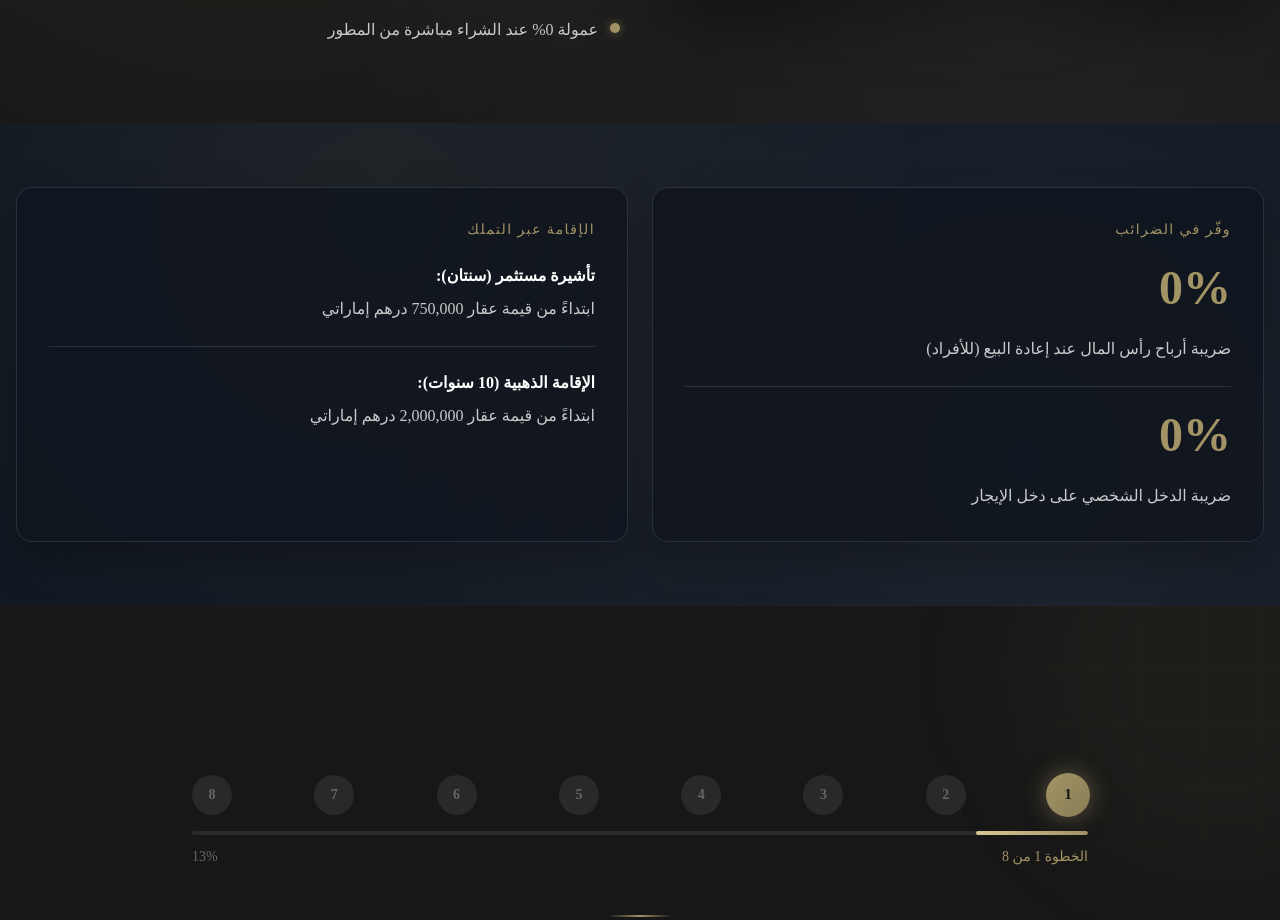
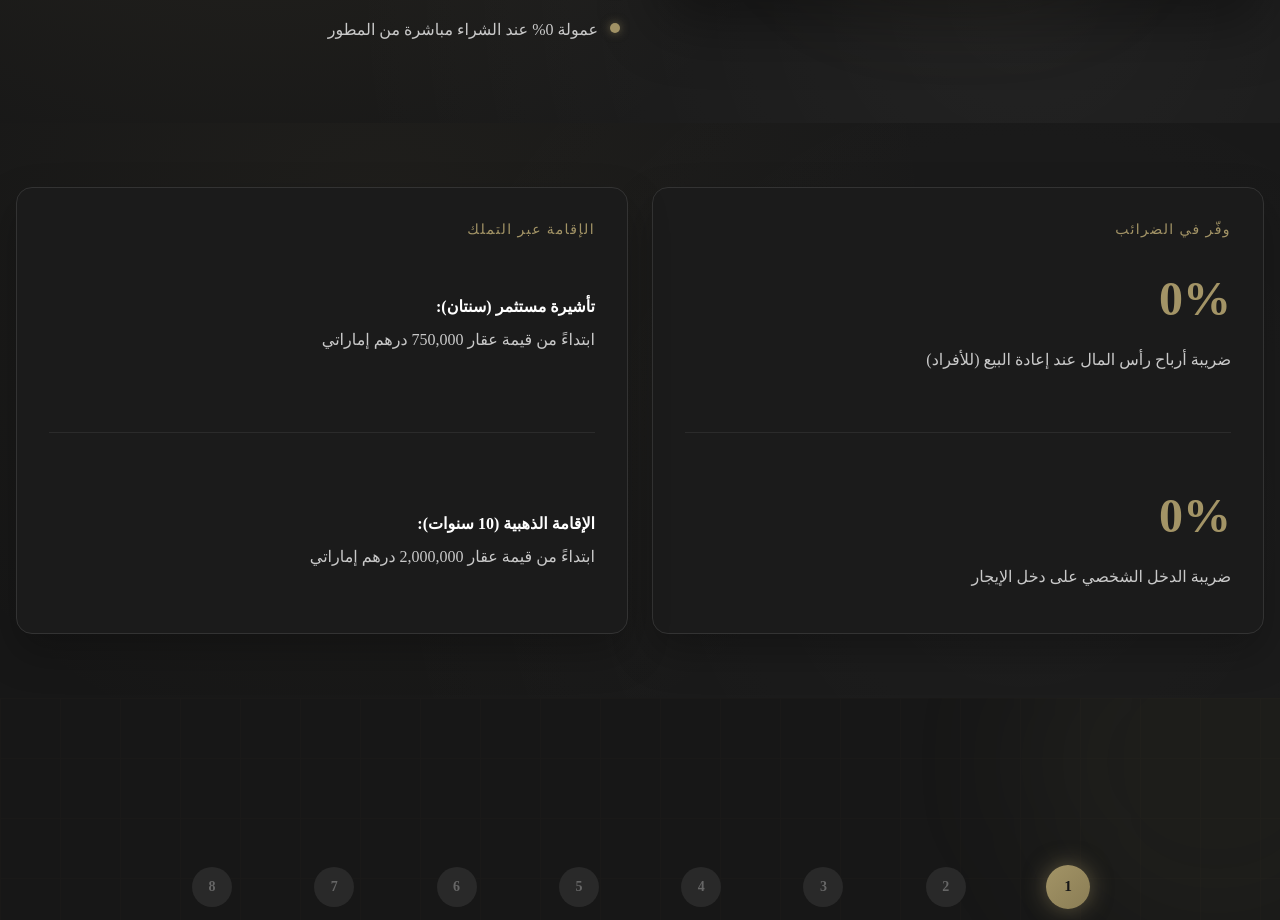
Before and after one commit to demokrat90/metrika, a Next.js app: page / in a window 1280 px wide. Shown: the part 1304-2224 px from the top of the page. Built offline with nearby package versions, Linux system fonts and the light colour scheme; a web font is replaced by a local one.

Commit message:
Align tax/residency rows

```diff
--- a/src/components/TaxResidencySection.tsx
+++ b/src/components/TaxResidencySection.tsx
@@ -24,38 +24,46 @@ const residencyItems = [
 
 export default function TaxResidencySection() {
   return (
-    <section className="relative bg-[#111822] py-16 overflow-hidden">
-      <div className="absolute inset-0 bg-[radial-gradient(circle_at_30%_20%,rgba(163,148,102,0.1),transparent_55%),radial-gradient(circle_at_80%_70%,rgba(255,255,255,0.06),transparent_60%)]" />
+    <section className="relative bg-[#171717] py-16 overflow-hidden">
+      <div className="absolute inset-0 bg-[radial-gradient(circle_at_30%_20%,rgba(163,148,102,0.06),transparent_55%),radial-gradient(circle_at_80%_70%,rgba(255,255,255,0.03),transparent_60%)]" />
 
       <div className="container mx-auto px-4 relative z-10">
         <div className="grid grid-cols-1 md:grid-cols-2 gap-6">
-          <div className="rounded-2xl border border-[#2a3240] bg-[#10161f]/90 p-8 shadow-[0_18px_40px_rgba(0,0,0,0.25)]">
+          <div className="rounded-2xl border border-[#333] bg-[#1b1b1b] p-8 shadow-[0_18px_40px_rgba(0,0,0,0.25)]">
             <p className="text-sm text-[#a39466] tracking-widest">وفّر في الضرائب</p>
-            <div className="mt-6 space-y-6">
-              {taxItems.map((item, index) => (
-                <div key={item.text}>
-                  <div className="grid grid-cols-[auto,1fr] gap-6 items-center">
-                    <div className="text-4xl md:text-5xl font-bold text-[#a39466]">
-                      {item.value}
-                    </div>
-                    <p className="text-[#c9c9c9] leading-relaxed">{item.text}</p>
+            <div className="mt-6 grid gap-6">
+              <div className="min-h-[88px] md:min-h-[120px] flex items-center">
+                <div className="grid grid-cols-[auto,1fr] gap-6 items-center w-full">
+                  <div className="text-4xl md:text-5xl font-bold text-[#a39466]">
+                    {taxItems[0].value}
                   </div>
-                  {index === 0 ? <div className="mt-6 h-px bg-[#2a3240]" /> : null}
+                  <p className="text-[#c9c9c9] leading-relaxed">{taxItems[0].text}</p>
                 </div>
-              ))}
+              </div>
+              <div className="my-6 h-px bg-[#2b2b2b]" />
+              <div className="min-h-[88px] md:min-h-[120px] flex items-center">
+                <div className="grid grid-cols-[auto,1fr] gap-6 items-center w-full">
+                  <div className="text-4xl md:text-5xl font-bold text-[#a39466]">
+                    {taxItems[1].value}
+                  </div>
+                  <p className="text-[#c9c9c9] leading-relaxed">{taxItems[1].text}</p>
+                </div>
+              </div>
             </div>
           </div>
 
-          <div className="rounded-2xl border border-[#2a3240] bg-[#10161f]/90 p-8 shadow-[0_18px_40px_rgba(0,0,0,0.25)]">
+          <div className="rounded-2xl border border-[#333] bg-[#1b1b1b] p-8 shadow-[0_18px_40px_rgba(0,0,0,0.25)]">
             <p className="text-sm text-[#a39466] tracking-widest">الإقامة عبر التملك</p>
-            <div className="mt-6 space-y-6">
-              {residencyItems.map((item, index) => (
-                <div key={item.title}>
-                  <p className="text-white font-bold mb-2">{item.title}</p>
-                  <p className="text-[#c9c9c9] leading-relaxed">{item.text}</p>
-                  {index === 0 ? <div className="mt-6 h-px bg-[#2a3240]" /> : null}
-                </div>
-              ))}
+            <div className="mt-6 grid gap-6">
+              <div className="min-h-[88px] md:min-h-[120px] flex flex-col justify-center">
+                <p className="text-white font-bold mb-2">{residencyItems[0].title}</p>
+                <p className="text-[#c9c9c9] leading-relaxed">{residencyItems[0].text}</p>
+              </div>
+              <div className="my-6 h-px bg-[#2b2b2b]" />
+              <div className="min-h-[88px] md:min-h-[120px] flex flex-col justify-center">
+                <p className="text-white font-bold mb-2">{residencyItems[1].title}</p>
+                <p className="text-[#c9c9c9] leading-relaxed">{residencyItems[1].text}</p>
+              </div>
             </div>
           </div>
         </div>
```
